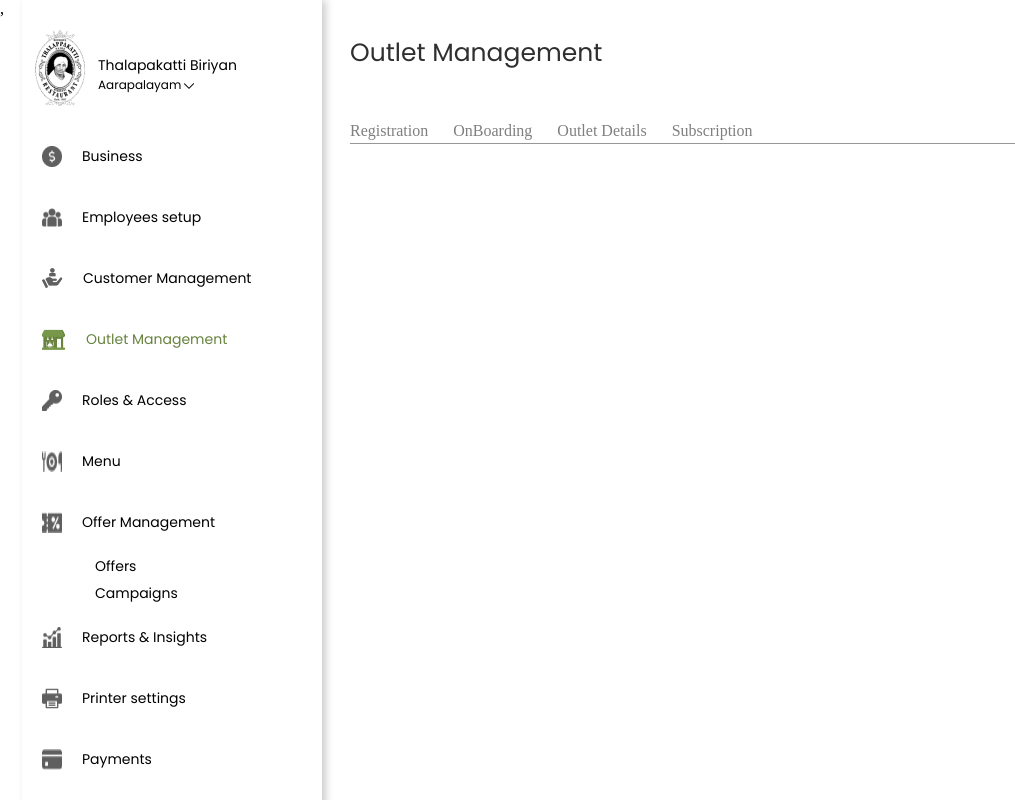
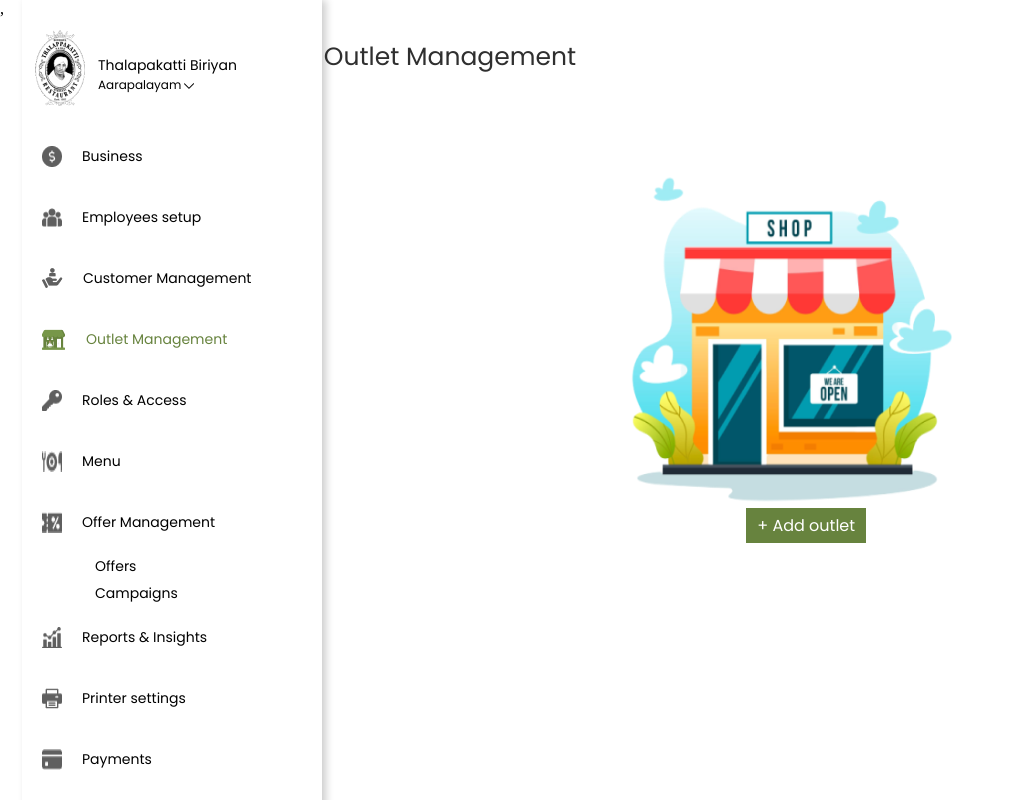
Before and after one commit to PandimeenaRamasamy/OMSproject, a React (Create React App) app: page / in a window 1280 px wide. Shown: the top 800 px of the page, without its empty margins (0-1015 px from the left). Built offline with nearby package versions, Linux system fonts and the light colour scheme.

Commit message:
homepage

```diff
--- a/package.json
+++ b/package.json
@@ -14,6 +14,7 @@
     "react-icons": "^5.2.1",
     "react-phone-input-2": "^2.15.1",
     "react-redux": "^9.1.2",
+    "react-router-dom": "^6.23.1",
     "react-scripts": "5.0.1",
     "redux": "^5.0.1",
     "redux-saga": "^1.3.0",
--- a/src/App.js
+++ b/src/App.js
@@ -2,8 +2,8 @@
 import './App.css';
 import Sidenavbar from './Components/Sidenavbar/Sidenavbar'
 import Outlet from './Components/Outletnavbar/Outlet'
-
-
+import Home from './Components/Homepage/Home';
+import { Routes, Route } from 'react-router-dom';
 
 function App() {
   return (
@@ -13,8 +13,14 @@ function App() {
       <Footer/>
       <Home/> */}
        <Sidenavbar />,
+       {/* <Home/> */}
+       <Routes>
+        <Route path="/" element={<Home />} />
+        <Route path="/outlet" element={  <Outlet />} />
+        {/* <Route path="/contact" element={<Contact />} /> */}
+      </Routes>
 
-       <Outlet />
+
 
 
 
--- a/src/Components/Fssai/Fssai.css
+++ b/src/Components/Fssai/Fssai.css
@@ -173,7 +173,7 @@
      .logo span{
       font-size: 14px;
       color: #979797;
-      margin-left: 30%;
+      /* margin-left: 30%; */
       margin-top: 7%;
      }
 
@@ -187,7 +187,7 @@
 
      .preview
      {
-      margin-left: 40%;
+      /* margin-left: 40%; */
       margin-top: 3%;
      }
 
--- a/src/Components/Homepage/Home.css
+++ b/src/Components/Homepage/Home.css
@@ -7,8 +7,8 @@
 
 .homeoutlet
 {
-    position: absolute;
-    margin-left: 350px;
+    position: relative;
+    /* margin-left: 10px; */
     display: flex;
     flex-direction: column;
 }
@@ -33,13 +33,13 @@
     width: 330px;
     height: 340px;
     margin-top: 150px;
-    margin-left: 250px;
+    margin-left: 50px;
 
 }
 .homeimg button{
     width: 120px;
     height: 35px;
-    margin-left: 250px;
+    margin-left: 80px;
     background-color: #67833E;
     border: none;
     font-size: 16px;
--- a/src/Components/Homepage/Home.js
+++ b/src/Components/Homepage/Home.js
@@ -3,18 +3,25 @@ import React from 'react'
 import './Home.css'
 import Homeimg from '../Homepage/images/Home.png'
 import Sidenavbar from '../Sidenavbar/Sidenavbar'
+import { useNavigate } from 'react-router-dom';
+const Home = () => {
 
-const Home = () => {
+  let navigate = useNavigate();
+
+  const goToAbout = () => {
+    navigate('/outlet');
+  };
+
   return (
     <div className='main'>
-     <Sidenavbar/>
+     {/* <Sidenavbar/> */}
      <p className='homeoutlet'>Outlet Management</p>
 
 
 
             <div className='homeimg'>
                 <img src={Homeimg} alt="" />
-                <button>+ Add outlet</button>
+                <button onClick={goToAbout}>+ Add outlet</button>
             </div>
 
 
--- a/src/Components/Onboarding/RestaurantDetails/Restaurant.js
+++ b/src/Components/Onboarding/RestaurantDetails/Restaurant.js
@@ -258,7 +258,7 @@ const Restaurant=React.forwardRef((props, ref) => {
                   />
                 </div>
               </div>
-              <button type="submit">Submit</button>
+              {/* <button type="submit">Submit</button> */}
             </form>
           </div>
         </div>
--- a/src/Components/Registration/PostData.js
+++ b/src/Components/Registration/PostData.js
@@ -234,20 +234,23 @@ const PostDataForm = () => {
         <button className='footnavbtn1' type='submit'>Save & Next</button>
         <button className='footnavbtn2'>Clear All</button>
     </div>
+    <button onClick={()=>{
+           dispatch(getDataRequest());
+
+        }}>Get data</button>
             </form>
           </div>
         </div>
 
-        <button onClick={()=>{
-           dispatch(getDataRequest());
 
-        }}>Get data</button>
       </div>
       {/* <button onClick={(e) => {
                 e.preventDefault();
                 dispatch(productlist());
             }}>Product cart</button> */}
+
      </>
+
   )
 }
 export default PostDataForm
--- a/src/index.js
+++ b/src/index.js
@@ -5,10 +5,14 @@ import ReactDOM from 'react-dom';
 import { Provider } from 'react-redux';
 import store from '../src/store';
 import App from './App';
+import { BrowserRouter } from 'react-router-dom';
 
 ReactDOM.render(
+  <BrowserRouter>
   <Provider store={store}>
     <App />
-  </Provider>,
+  </Provider>
+</BrowserRouter>
+ ,
   document.getElementById('root')
 );
```
Also changed, not shown: 1 other file (tests, documents, lock files or other folders).
